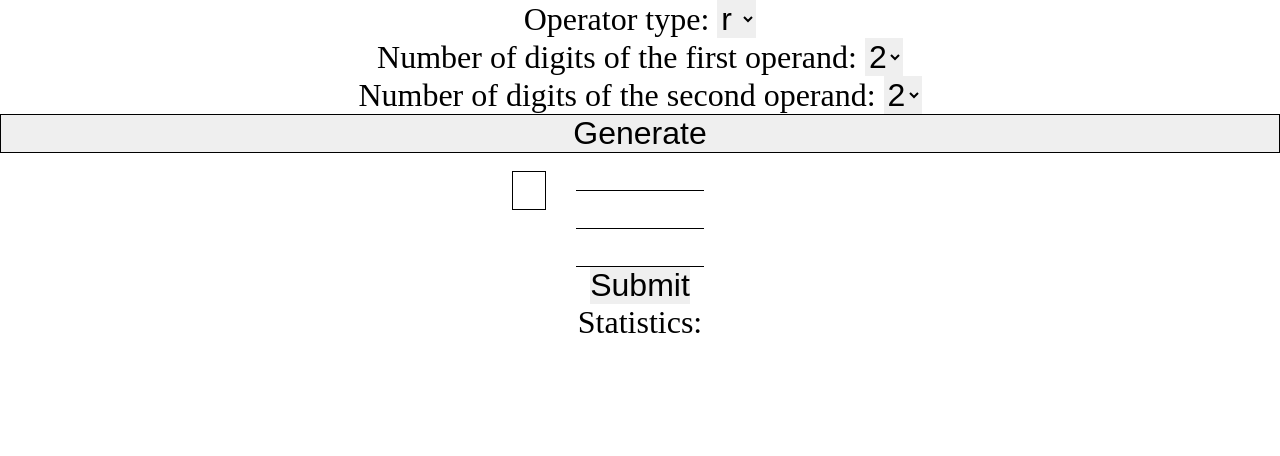
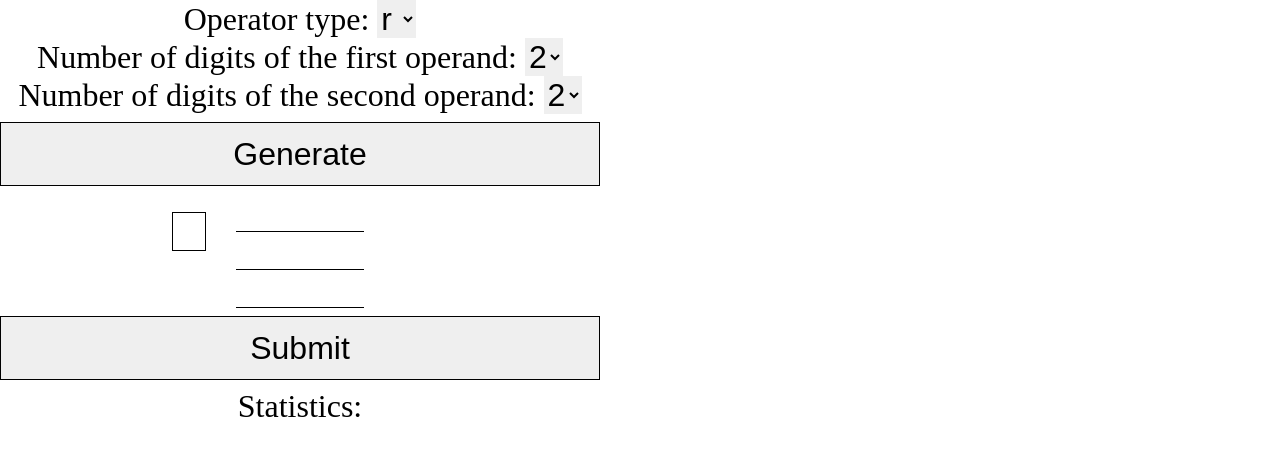
Before and after one commit to distrgen/distrgen.github.io, a plain HTML site: page mentar/index.html in a window 1280 px wide. Drawn offline with Linux system fonts and the light colour scheme.

Commit message:
Several changes of layout

```diff
--- a/mentar/index.html
+++ b/mentar/index.html
@@ -5,6 +5,7 @@
 	<link href="styles.css" rel="stylesheet">
 </head>
 <body>
+	<div class="content">
 		<div>
 			<div>
 				Operator type:
@@ -66,5 +67,6 @@
 			Statistics:
 		</div>
 		<script src="scripts.js"></script>
+	</div>
 </body>
 </html>
--- a/mentar/styles.css
+++ b/mentar/styles.css
@@ -6,14 +6,28 @@
 }
 
 body {
-	/*width: 600px;*/
 	text-align: center;
 	/*border: 1px solid;*/
+}
+
+.content {
+	width: 600px;
+	text-align: center;
 }
 
 #btnGenerate {
 	width: 100%;
 	border: 1px solid #000000;
+	height: 64px;
+	margin: 8px 0px 8px 0px;
+}
+
+#btnSubmit {
+	width: 100%;
+	border: 1px solid #000000;
+	height: 64px;
+	margin: 8px 0px 8px 0px;
+
 }
 
 /*#sltOperator {
```
Lines whose indentation alone changed are shown as unchanged.
